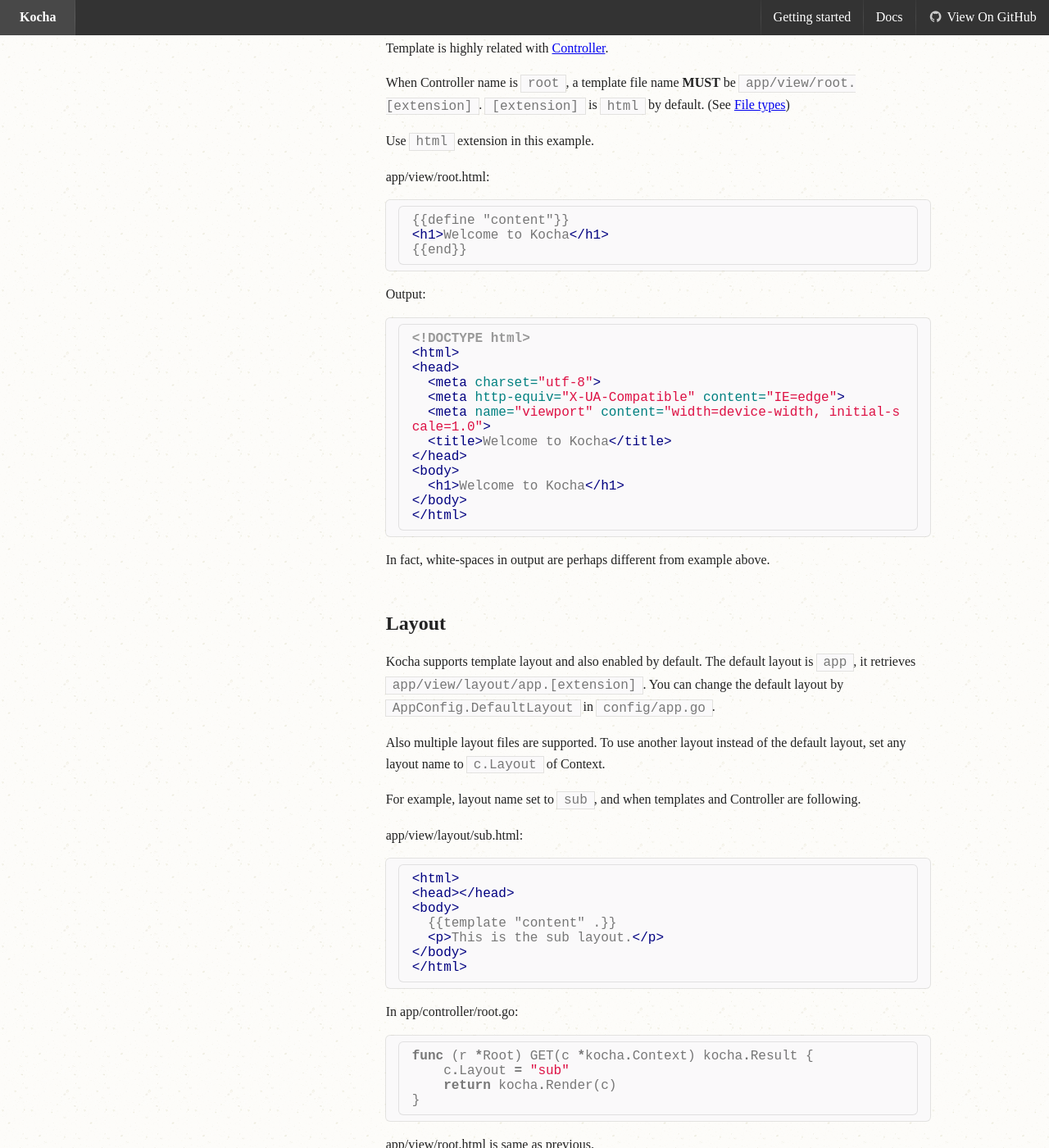
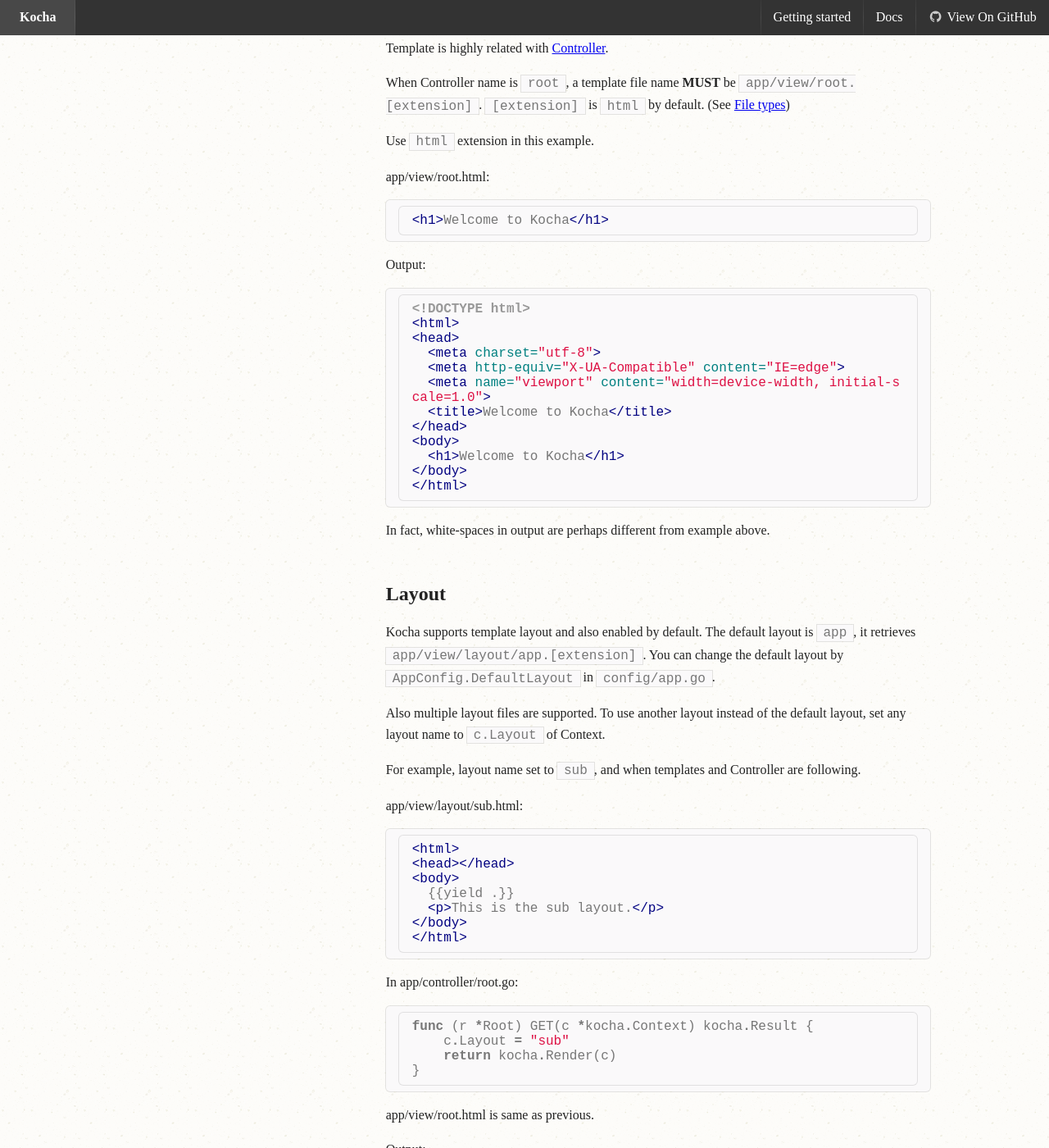
Before and after one commit to naoina/kocha, a Jekyll site: the page built from docs/template.md, in a window 1280 px wide and 1400 px high, scrolled down 507 px. Shown: the whole window at 82% size. Built offline with Jekyll 4.4.1, drawn with Linux system fonts in a browser that asks for light colours; nearby versions of some CDN libraries; Markdown is read by kramdown in place of the engine named in the settings.

Commit message:
Follow 13c90a84905f7778a87aa0087be3bef3bafdd0fe

````diff
--- a/docs/template.md
+++ b/docs/template.md
@@ -48,9 +48,7 @@
 
 {% raw %}
 ```html
-{{define "content"}}
 <h1>Welcome to Kocha</h1>
-{{end}}
 ```
 {% endraw %}
 
@@ -93,7 +91,7 @@
 <html>
 <head></head>
 <body>
-  {{template "content" .}}
+  {{yield .}}
   <p>This is the sub layout.</p>
 </body>
 </html>
````
Also changed, not shown: getting-started.md (+0 -2 lines).
